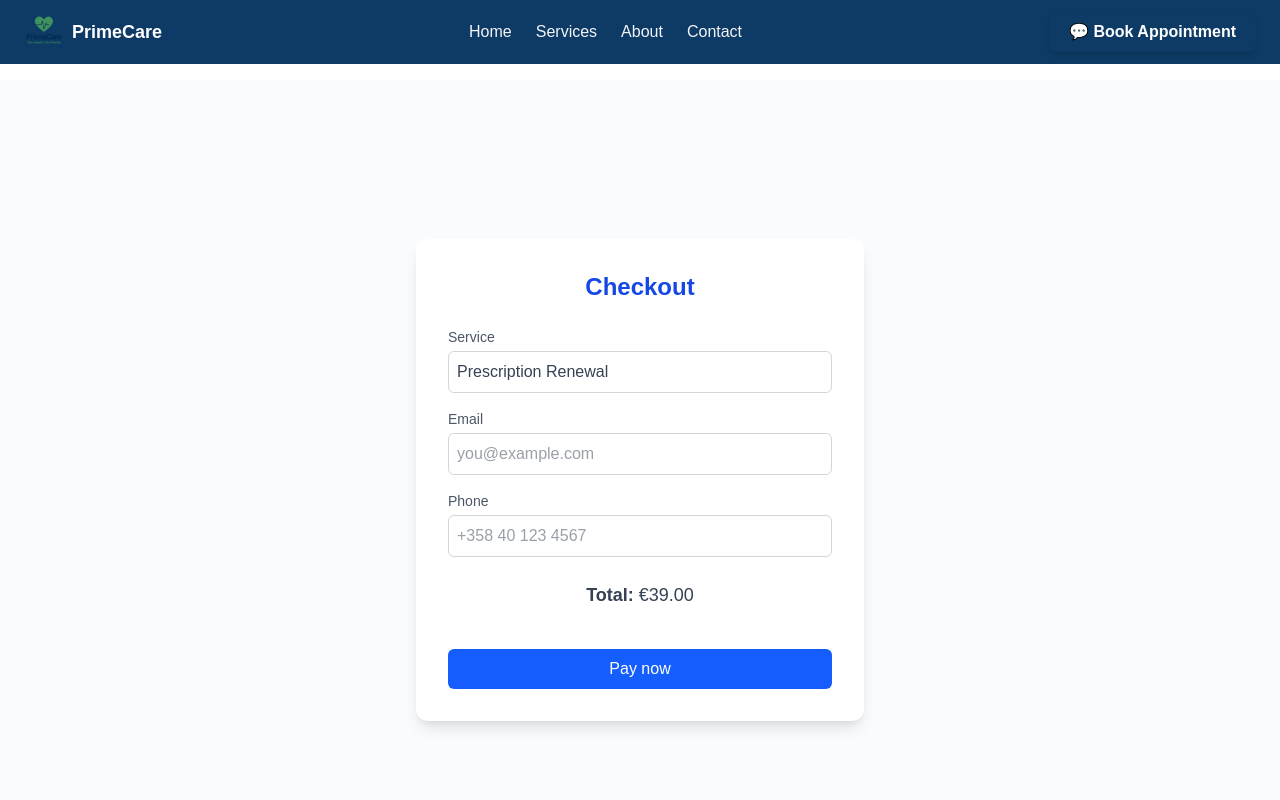
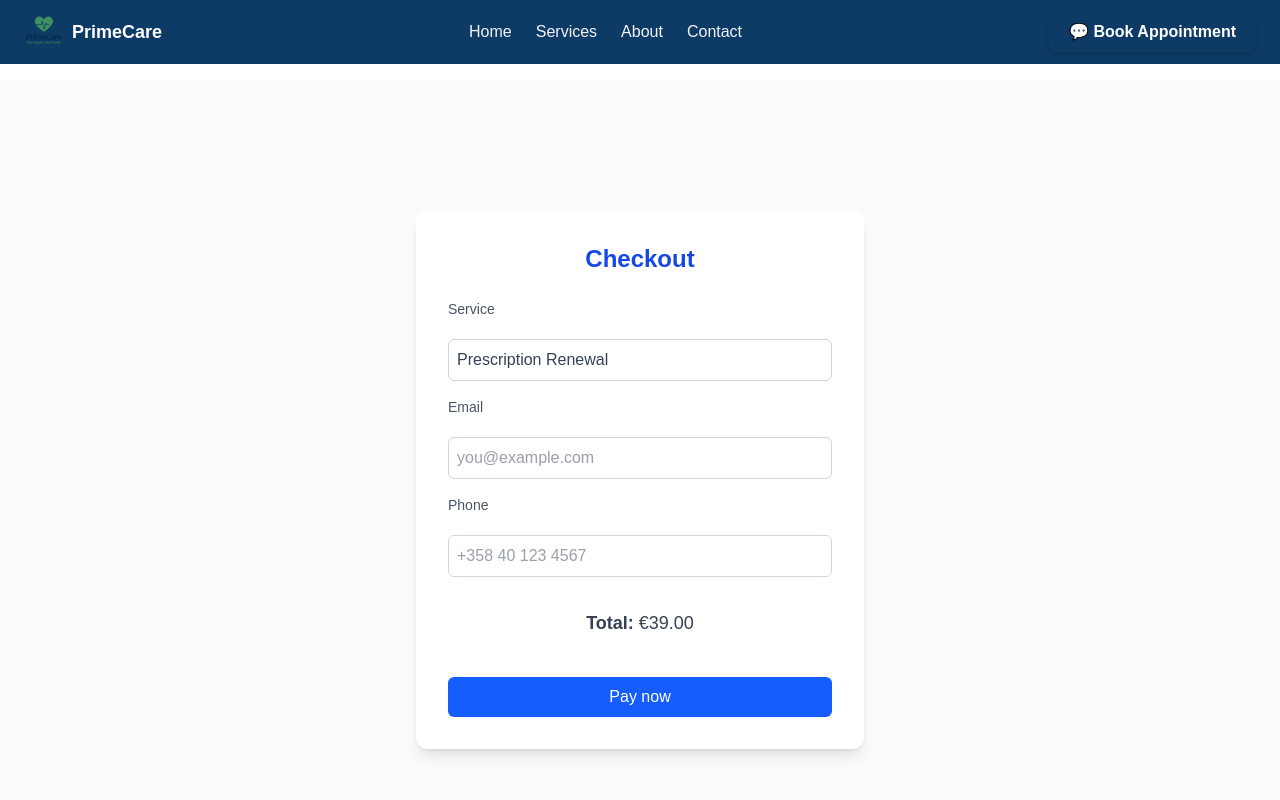
Before and after one commit to alfuapp/primecare, a Next.js app: page /callback in a window 1280 px wide. Shown: the top 800 px of the page. Built offline with nearby package versions, Linux system fonts and the light colour scheme.

Commit message:
final deploy fix: clean checkout and callback code

```diff
--- a/src/app/callback/page.tsx
+++ b/src/app/callback/page.tsx
@@ -1,5 +1,4 @@
 "use client";
-// build trigger by Xasan 2025-11-08
 
 import { useRouter } from "next/navigation";
 import { useState } from "react";
@@ -12,14 +11,12 @@ export default function CheckoutPage() {
   const [phone, setPhone] = useState<string>("");
 
   const handlePay = () => {
-    const query = new URLSearchParams({
-      status: "success",
-      email,
-      phone,
-      service,
-      price: price ? String(price) : "",
-    }).toString();
-    router.push(`/callback?${query}`);
+    // simply go to success page directly for testing (no useSearchParams here)
+    router.push(
+      `/success?email=${encodeURIComponent(email)}&phone=${encodeURIComponent(
+        phone
+      )}&service=${encodeURIComponent(service)}&price=${price}`
+    );
   };
 
   return (
@@ -30,7 +27,6 @@ export default function CheckoutPage() {
         </h1>
 
         <div className="space-y-4">
-          <div>
           <label className="block text-sm font-medium text-gray-600">
             Service
           </label>
@@ -40,9 +36,7 @@ export default function CheckoutPage() {
             onChange={(e) => setService(e.target.value)}
             className="mt-1 w-full border border-gray-300 rounded-md p-2"
           />
-          </div>
 
-          <div>
           <label className="block text-sm font-medium text-gray-600">
             Email
           </label>
@@ -52,11 +46,8 @@ export default function CheckoutPage() {
             onChange={(e) => setEmail(e.target.value)}
             placeholder="you@example.com"
             className="mt-1 w-full border border-gray-300 rounded-md p-2"
-              required
           />
-          </div>
 
-          <div>
           <label className="block text-sm font-medium text-gray-600">
             Phone
           </label>
@@ -67,13 +58,10 @@ export default function CheckoutPage() {
             placeholder="+358 40 123 4567"
             className="mt-1 w-full border border-gray-300 rounded-md p-2"
           />
-          </div>
 
-          <div className="text-center mt-6">
-            <p className="text-lg">
+          <p className="text-lg text-center mt-4">
             <strong>Total:</strong> €{(price / 100).toFixed(2)}
           </p>
-          </div>
 
           <button
             onClick={handlePay}
@@ -86,4 +74,3 @@ export default function CheckoutPage() {
     </main>
   );
 }
-// force redeploy callback page by Xasan
```
Lines whose indentation alone changed are shown as unchanged.
